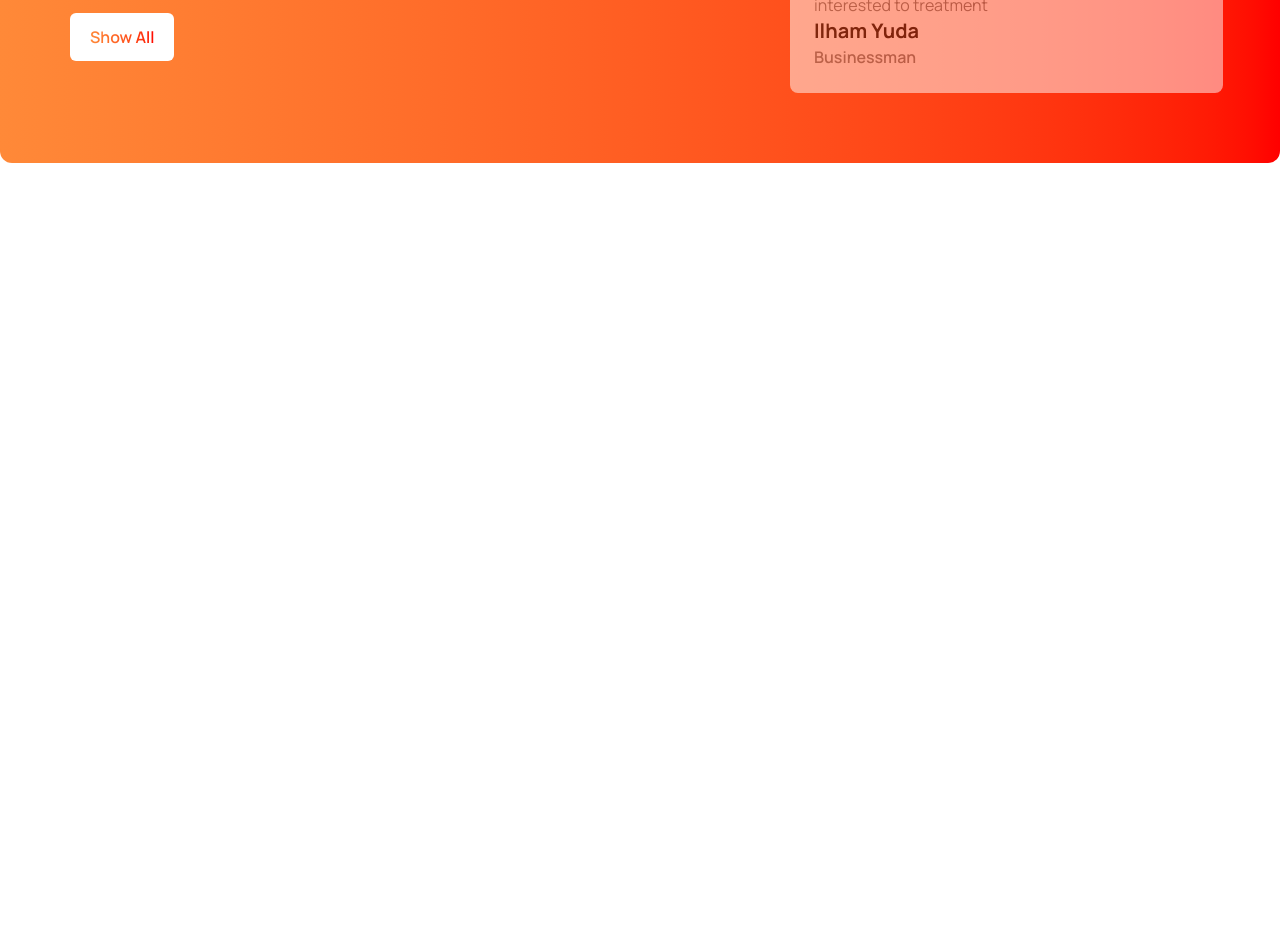
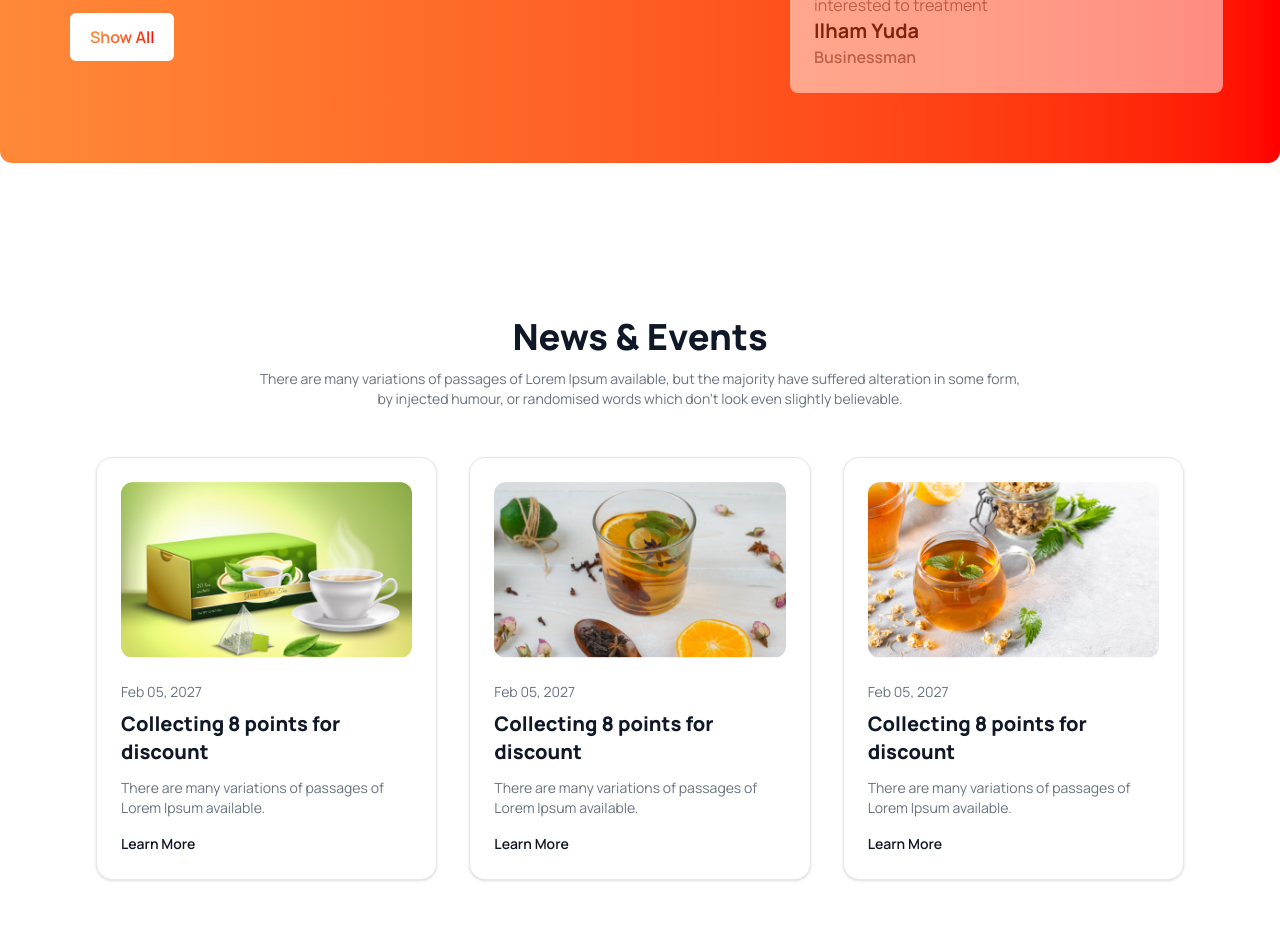
Before and after one commit to meherin20/tea-house, a plain HTML site: page index.html in a window 1280 px wide. Shown: the part 2185-3129 px from the top of the page. Before the commit the page ends 2438 px from the top, so only its background shows below. Drawn offline with nearby package versions, Linux system fonts and the light colour scheme.

Commit message:
news and  events

```diff
--- a/index.html
+++ b/index.html
@@ -150,6 +150,111 @@ tea time at<br>The Tea House</h2>
       </div>
 </section>
 
+<section class="bg-white py-16">
+  <!-- Main Wrapper -->
+  <div class="mx-auto max-w-6xl px-4 sm:px-6 lg:px-8">
+
+    <!-- Title -->
+    <div class="text-center">
+      <h2 class="text-4xl font-extrabold text-gray-900">News & Events</h2>
+      <p class="mx-auto mt-3 max-w-3xl text-sm text-gray-500">
+        There are many variations of passages of Lorem Ipsum available, but the majority have suffered alteration in some form,
+        by injected humour, or randomised words which don’t look even slightly believable.
+      </p>
+    </div>
+
+    <!-- Cards Wrapper -->
+    <div class="mt-12 grid gap-8 md:grid-cols-3">
+
+      <!-- Card 1 -->
+      <div class="rounded-2xl border border-gray-200 bg-white shadow-sm">
+
+        <!-- Image Wrapper -->
+        <div class="p-6 pb-0">
+          <div class="overflow-hidden rounded-xl">
+            <img src="./images/news-1.png" alt="Image 1" class="h-44 w-full object-cover" />
+          </div>
+        </div>
+
+        <!-- Content -->
+        <div class="p-6">
+          <p class="text-sm text-gray-500">Feb 05, 2027</p>
+
+          <h3 class="mt-2 text-xl font-extrabold text-gray-900">
+            Collecting 8 points for <br /> discount
+          </h3>
+
+          <p class="mt-3 text-sm text-gray-500">
+            There are many variations of passages of Lorem Ipsum available.
+          </p>
+
+          <a href="#" class="mt-4 inline-block text-sm font-semibold text-gray-900 hover:text-gray-600">
+            Learn More
+          </a>
+        </div>
+      </div>
+
+      <!-- Card 2 -->
+      <div class="rounded-2xl border border-gray-200 bg-white shadow-sm">
+
+        <!-- Image Wrapper -->
+        <div class="p-6 pb-0">
+          <div class="overflow-hidden rounded-xl">
+            <img src="./images/news-2.png" alt="Image 2" class="h-44 w-full object-cover" />
+          </div>
+        </div>
+
+        <!-- Content -->
+        <div class="p-6">
+          <p class="text-sm text-gray-500">Feb 05, 2027</p>
+
+          <h3 class="mt-2 text-xl font-extrabold text-gray-900">
+            Collecting 8 points for <br /> discount
+          </h3>
+
+          <p class="mt-3 text-sm text-gray-500">
+            There are many variations of passages of Lorem Ipsum available.
+          </p>
+
+          <a href="#" class="mt-4 inline-block text-sm font-semibold text-gray-900 hover:text-gray-600">
+            Learn More
+          </a>
+        </div>
+      </div>
+
+      <!-- Card 3 -->
+      <div class="rounded-2xl border border-gray-200 bg-white shadow-sm">
+
+        <!-- Image Wrapper -->
+        <div class="p-6 pb-0">
+          <div class="overflow-hidden rounded-xl">
+            <img src="./images/news-3.png" alt="Image 3" class="h-44 w-full object-cover" />
+          </div>
+        </div>
+
+        <!-- Content -->
+        <div class="p-6">
+          <p class="text-sm text-gray-500">Feb 05, 2027</p>
+
+          <h3 class="mt-2 text-xl font-extrabold text-gray-900">
+            Collecting 8 points for <br /> discount
+          </h3>
+
+          <p class="mt-3 text-sm text-gray-500">
+            There are many variations of passages of Lorem Ipsum available.
+          </p>
+
+          <a href="#" class="mt-4 inline-block text-sm font-semibold text-gray-900 hover:text-gray-600">
+            Learn More
+          </a>
+        </div>
+      </div>
+
+    </div>
+  </div>
+</section>
+
+
 
 
 
```
